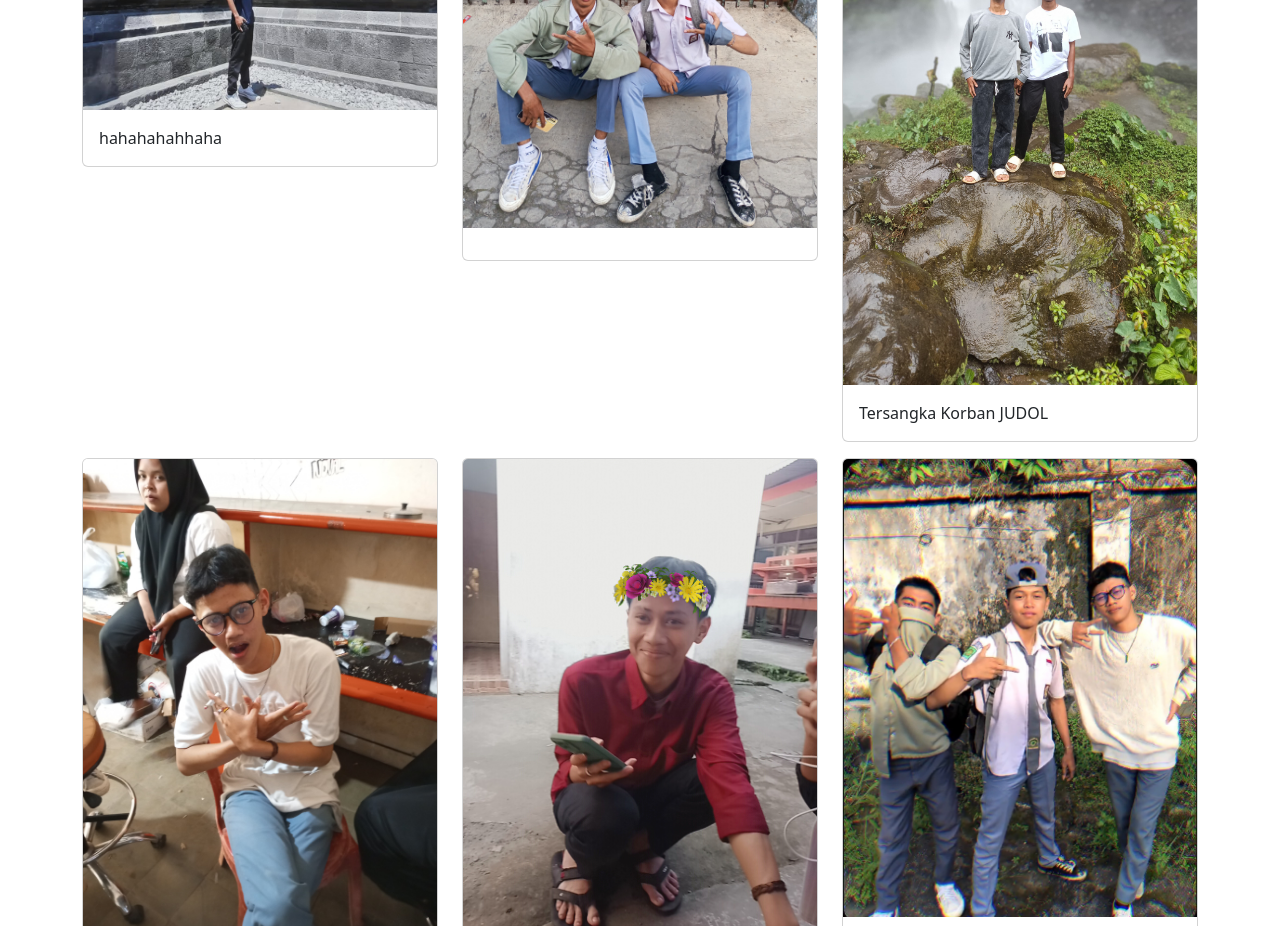
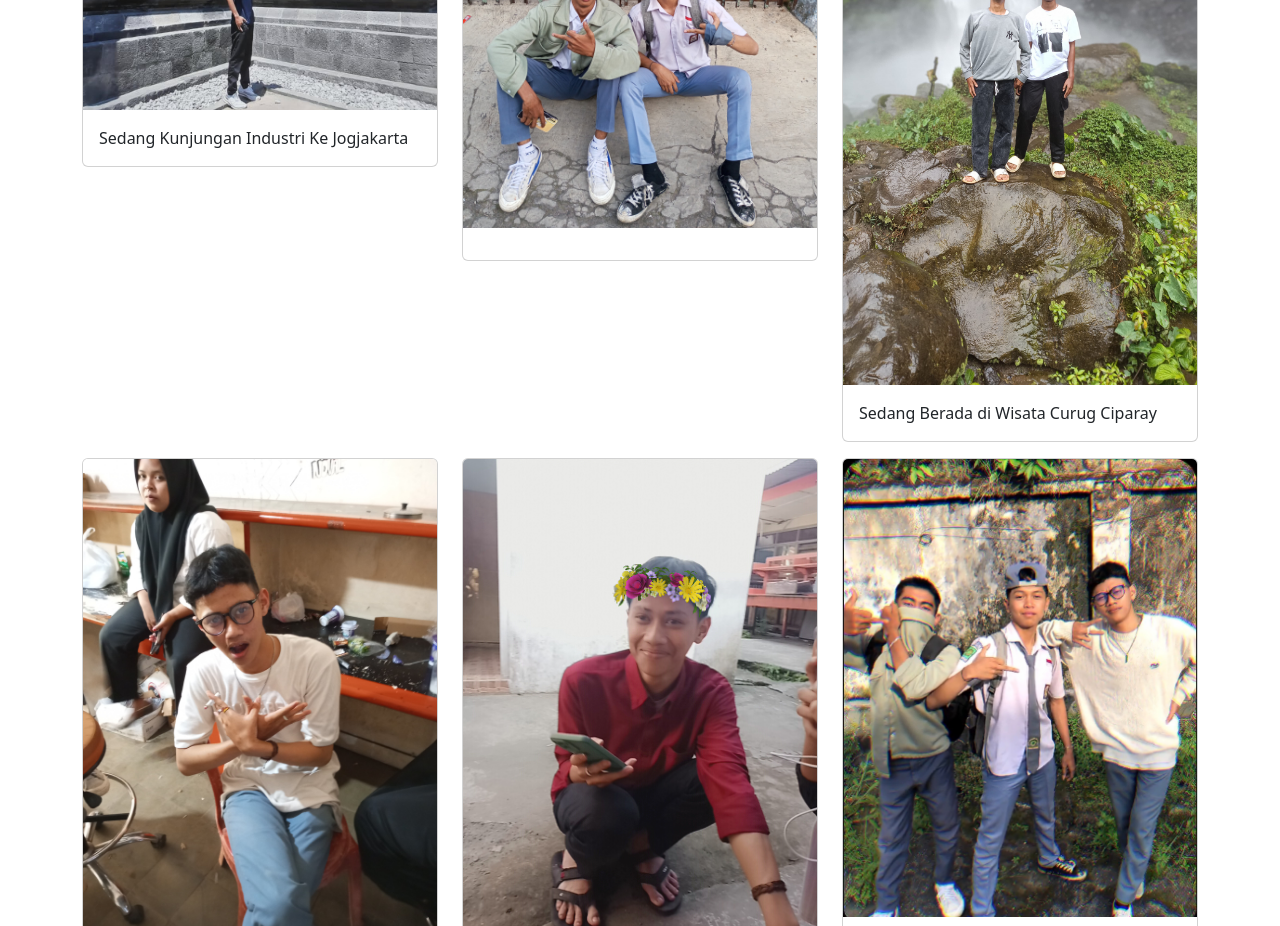
Before and after one commit to mamangtea55/mamangjok.io, a plain HTML site: page index.html in a window 1280 px wide. Shown: the part 1860-2786 px from the top of the page. Drawn offline with nearby package versions, Linux system fonts and the light colour scheme.

Commit message:
Update index.html

```diff
--- a/index.html
+++ b/index.html
@@ -86,7 +86,7 @@
   <div class="card">
   <img src="img/IMG_20240105_145230_822.jpg" class="card-img-top" alt="Projects1">
   <div class="card-body">
-    <p class="card-text">hahahahahhaha</p>
+    <p class="card-text">Sedang Kunjungan Industri Ke Jogjakarta</p>
   </div>
 </div>
 </div>
@@ -102,7 +102,7 @@
   <div class="card">
   <img src="img/IMG-20241231-WA0028.jpg" class="card-img-top" alt="Projects3">
   <div class="card-body">
-    <p class="card-text">Tersangka Korban JUDOL</p>
+    <p class="card-text">Sedang Berada di Wisata Curug Ciparay</p>
   </div>
 </div>
 </div>
```
